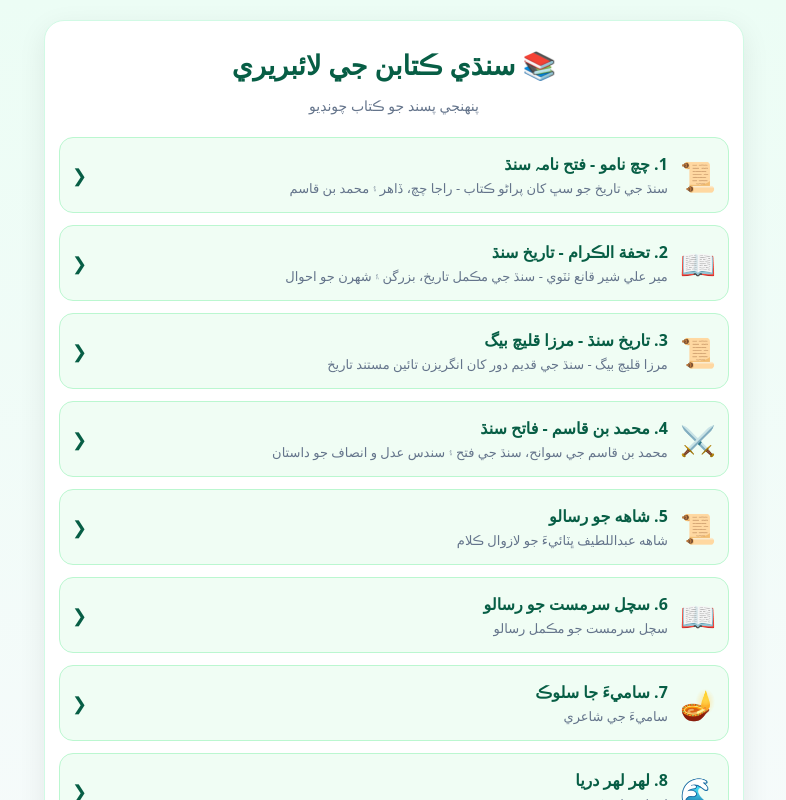
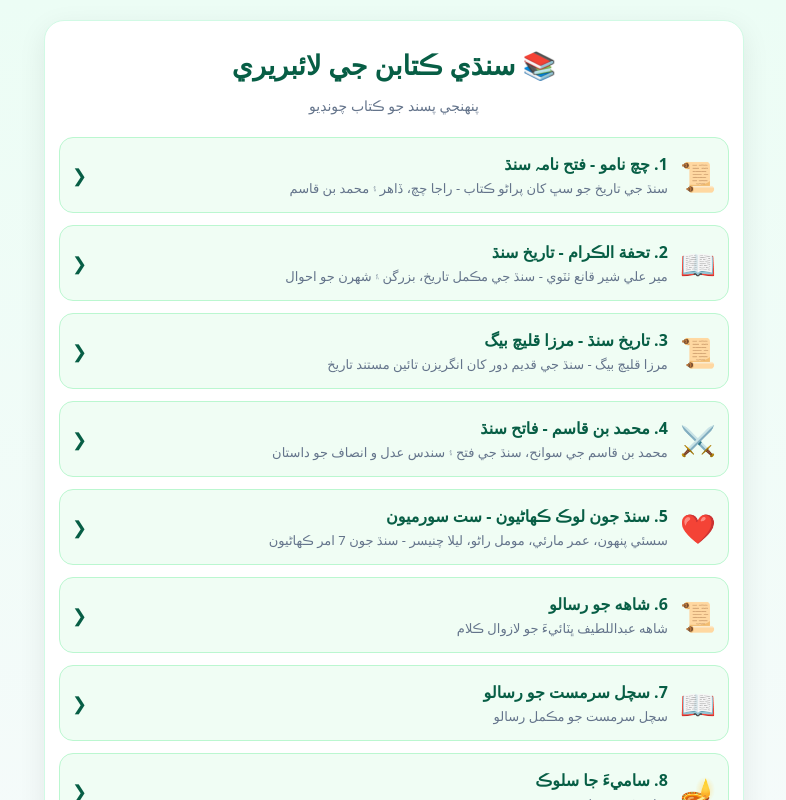
Before and after one commit to islamsolangi/sindhigpt, a Next.js app: page /app/books in a window 1280 px wide. Shown: the top 800 px of the page, without its empty margins (246-1032 px from the left). Built offline with nearby package versions, Linux system fonts and the light colour scheme.

Commit message:
Update page.tsx

```diff
--- a/app/app/books/page.tsx
+++ b/app/app/books/page.tsx
@@ -24,6 +24,12 @@ const books = [
   description: "محمد بن قاسم جي سوانح، سنڌ جي فتح ۽ سندس عدل و انصاف جو داستان",
   icon: "⚔️",
   href: "/app/books/muhammad-bin-qasim",
+},
+    {
+  title: "سنڌ جون لوڪ ڪهاڻيون - ست سورميون",
+  description: "سسئي پنهون، عمر مارئي، مومل راڻو، ليلا چنيسر - سنڌ جون 7 امر ڪهاڻيون",
+  icon: "❤️",
+  href: "/app/books/lok-kahaniyan",
 },
 {
 title: "شاهه جو رسالو",
```
